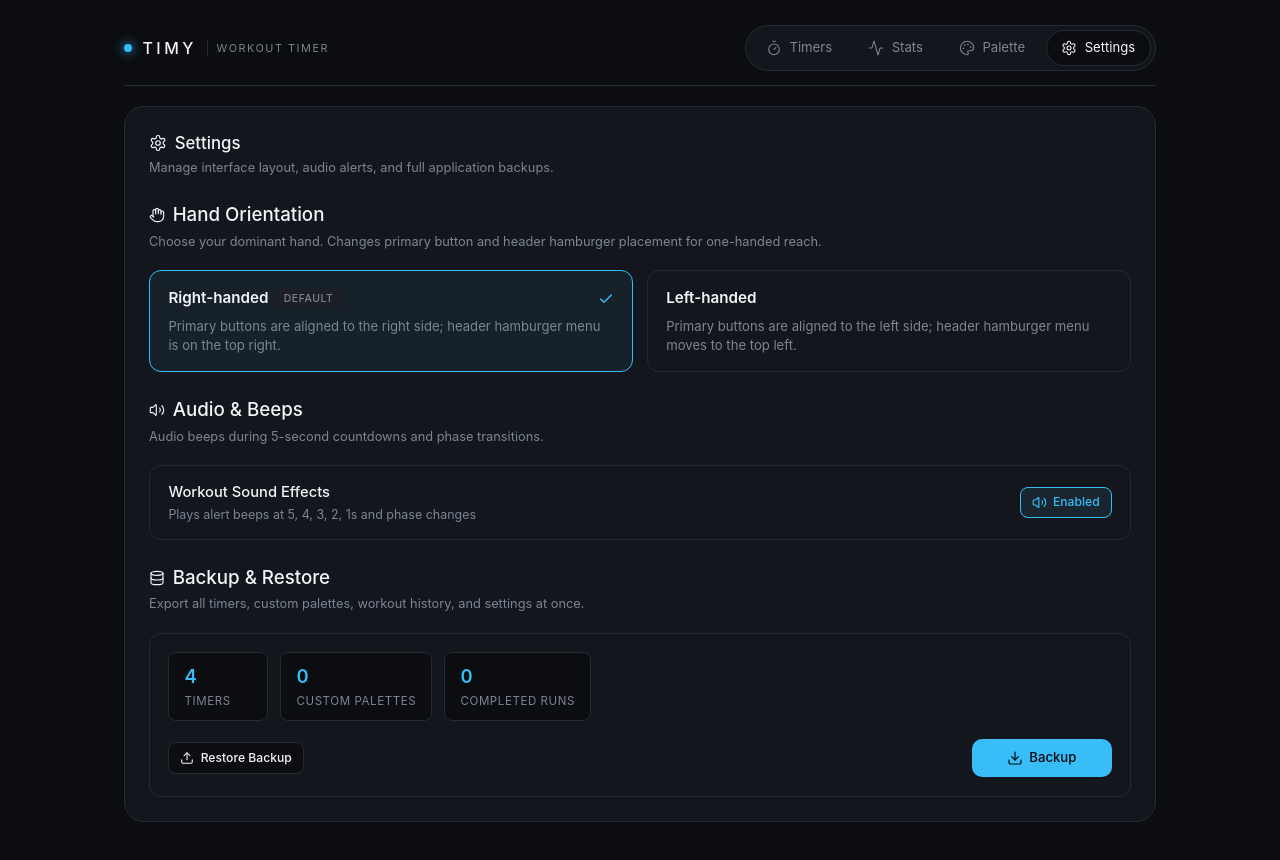
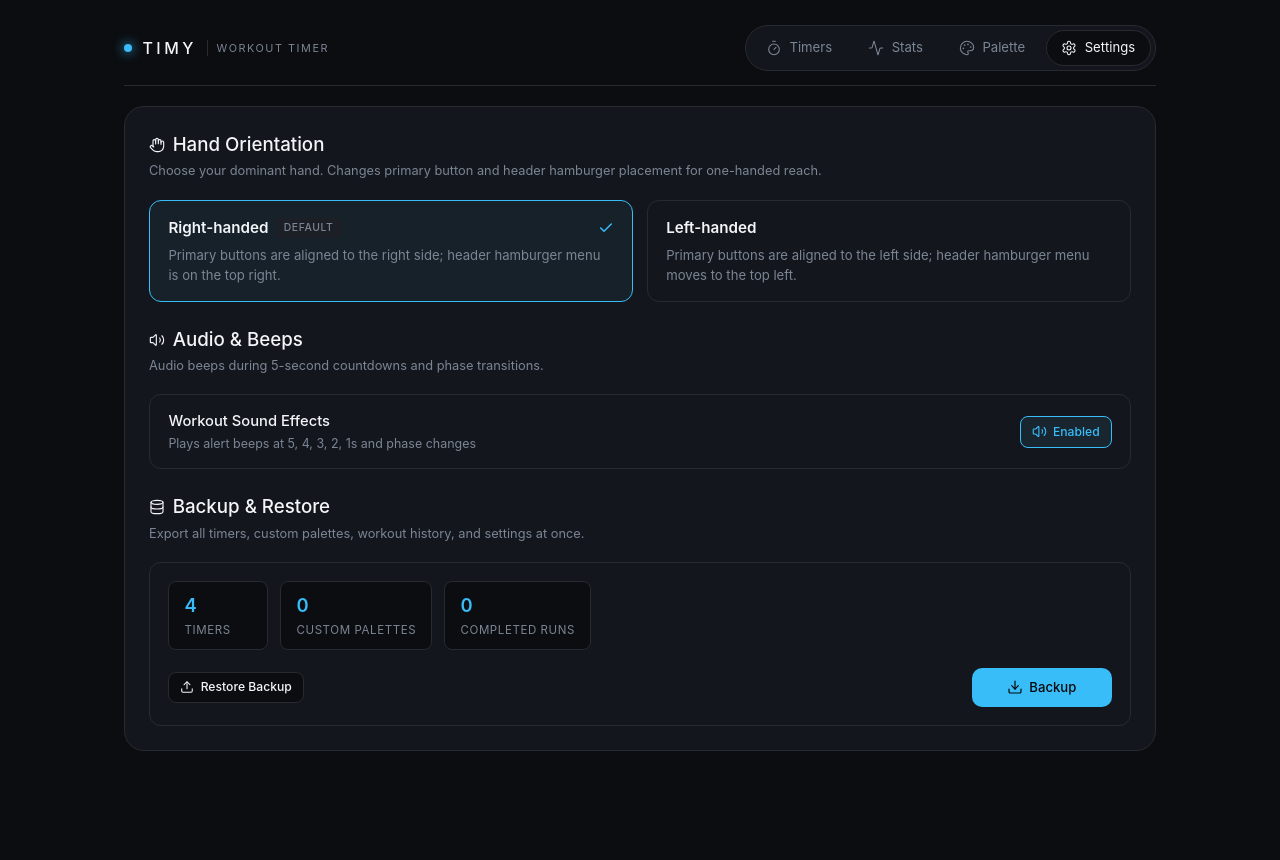
Before and after one commit to karfous/timy, a React (Vite) app: page /#/timers in a window 1280 px wide. Both pictures are taken after a click on the button "Settings". Shown: the top 860 px of the page. After the commit the page ends 810 px from the top, so only its background shows below. Built offline with nearby package versions, Linux system fonts and the light colour scheme.

Commit message:
feat: add TimerInfo component and SettingsScreen interface

```diff
--- a/src/components/TimerInfo.tsx
+++ b/src/components/TimerInfo.tsx
@@ -37,7 +37,7 @@ export function extractTimerInfoData(timer: TimerDefinition): TimerInfoData {
 export function formatTimerInfoString(timer: TimerDefinition): string {
   const { laps, rounds, workSec, breakSec, longBreakSec } =
     extractTimerInfoData(timer);
-  return `L${laps} | R${rounds} | W${workSec} | BR ${breakSec}(${longBreakSec})`;
+  return `L${laps} | R${rounds} | W${workSec} | BR ${breakSec} (${longBreakSec})`;
 }
 
 export interface TimerInfoProps {
@@ -47,7 +47,7 @@ export interface TimerInfoProps {
 
 /**
  * Compact TimerInfo component showing timer parameters as:
- * "L3 | R4 | W20 | BR 10(60)"
+ * "L3 | R4 | W20 | BR 10 (60)"
  */
 export const TimerInfo: React.FC<TimerInfoProps> = ({
   timer,
@@ -75,7 +75,7 @@ export const TimerInfo: React.FC<TimerInfoProps> = ({
       </span>
       <span className="timer-info-part timer-info-break">
         BR {breakSec}
-        <span className="timer-info-long-break">({longBreakSec})</span>
+        <span className="timer-info-long-break"> ({longBreakSec})</span>
       </span>
     </div>
   );
--- a/src/screens/SettingsScreen.tsx
+++ b/src/screens/SettingsScreen.tsx
@@ -103,16 +103,6 @@ export const SettingsScreen: React.FC<SettingsScreenProps> = ({
       className="panel-section settings-screen-panel"
       aria-label="Application Settings"
     >
-      <Heading
-        level={2}
-        size="lg"
-        icon={<Settings size={18} strokeWidth={1.6} />}
-        title="Settings"
-        subtitle="Manage interface layout, audio alerts, and full application backups."
-        className="section-header"
-        titleClassName="section-title"
-      />
-
       {feedbackMsg && (
         <div
           className={`settings-feedback-banner ${feedbackMsg.type === 'success' ? 'success' : 'error'
```
